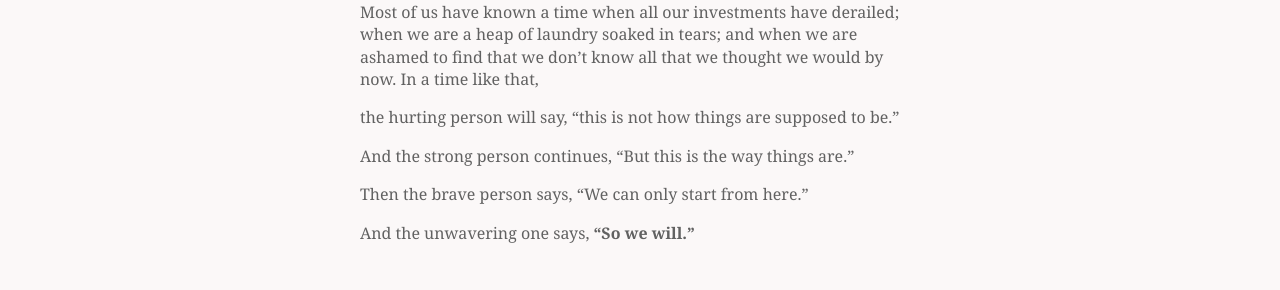
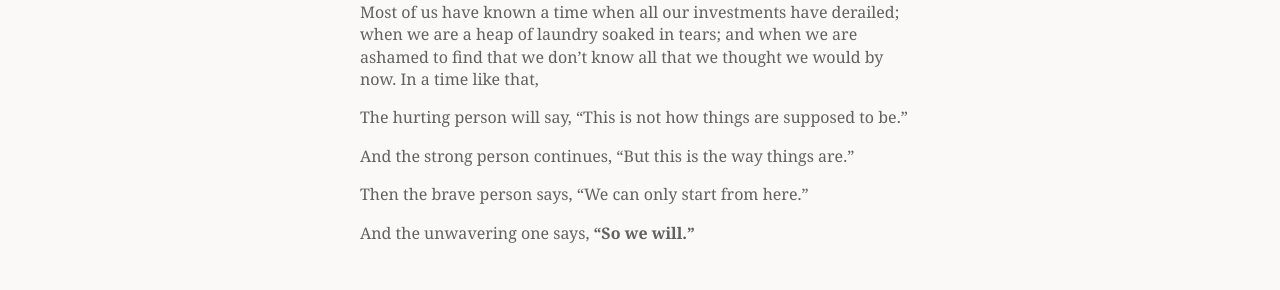
Before and after one commit to janemarczewski/janemarczewski.github.io, a Jekyll site: the page built from _posts/2014-11-18-we-can-only-start-from-here.md, in a window 1280 px wide. Shown: the part 1216-1506 px from the top of the page. Built offline with Jekyll 4.4.1, drawn with Linux system fonts in a browser that asks for light colours; nearby versions of some CDN libraries.

Commit message:
Formatting Changes

```diff
--- a/_posts/2014-11-18-we-can-only-start-from-here.md
+++ b/_posts/2014-11-18-we-can-only-start-from-here.md
@@ -22,8 +22,7 @@ I used to think that to find rest and healing, I had to go backwards. But I see
 
 Most of us have known a time when all our investments have derailed; when we are a heap of laundry soaked in tears; and when we are ashamed to find that we don't know all that we thought we would by now. In a time like that,
 
-the hurting person will say,
-"this is not how things are supposed to be."
+The hurting person will say, "This is not how things are supposed to be."
 
 And the strong person continues, "But this is the way things are."
 
```
